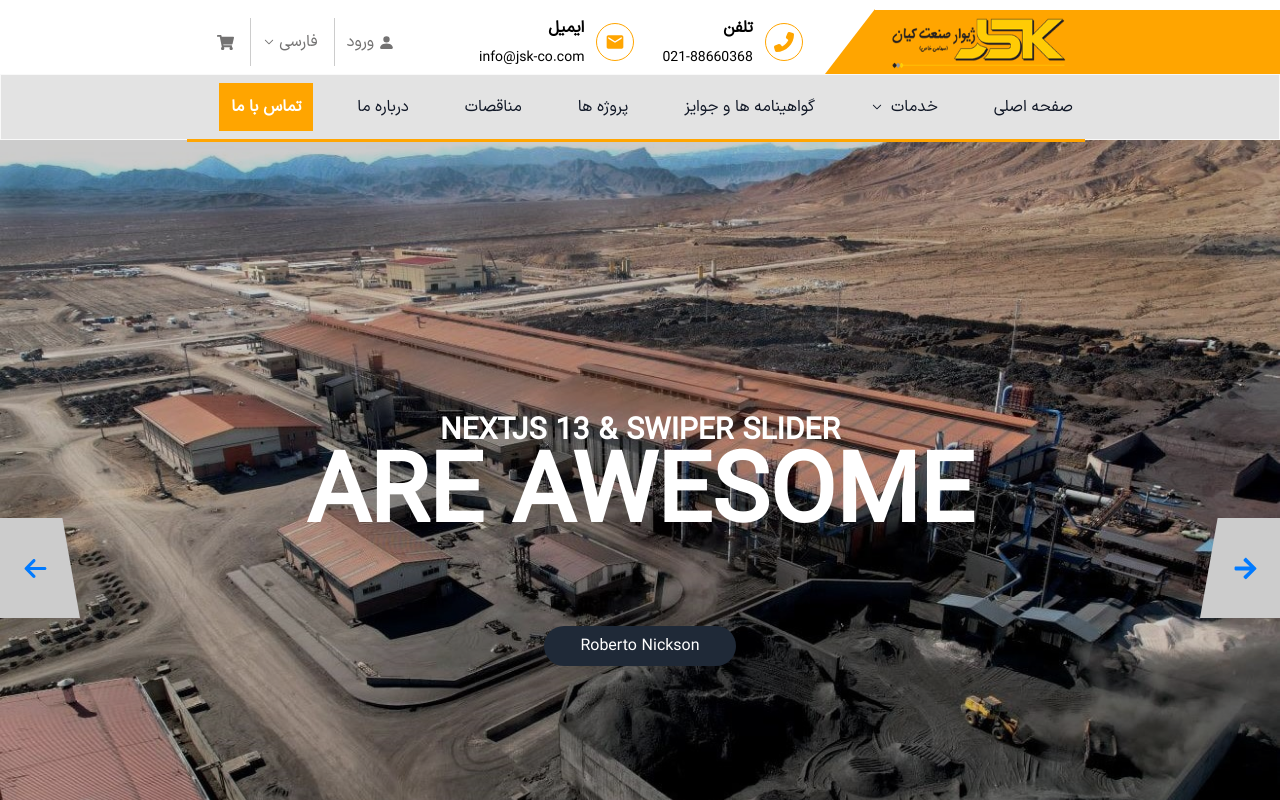
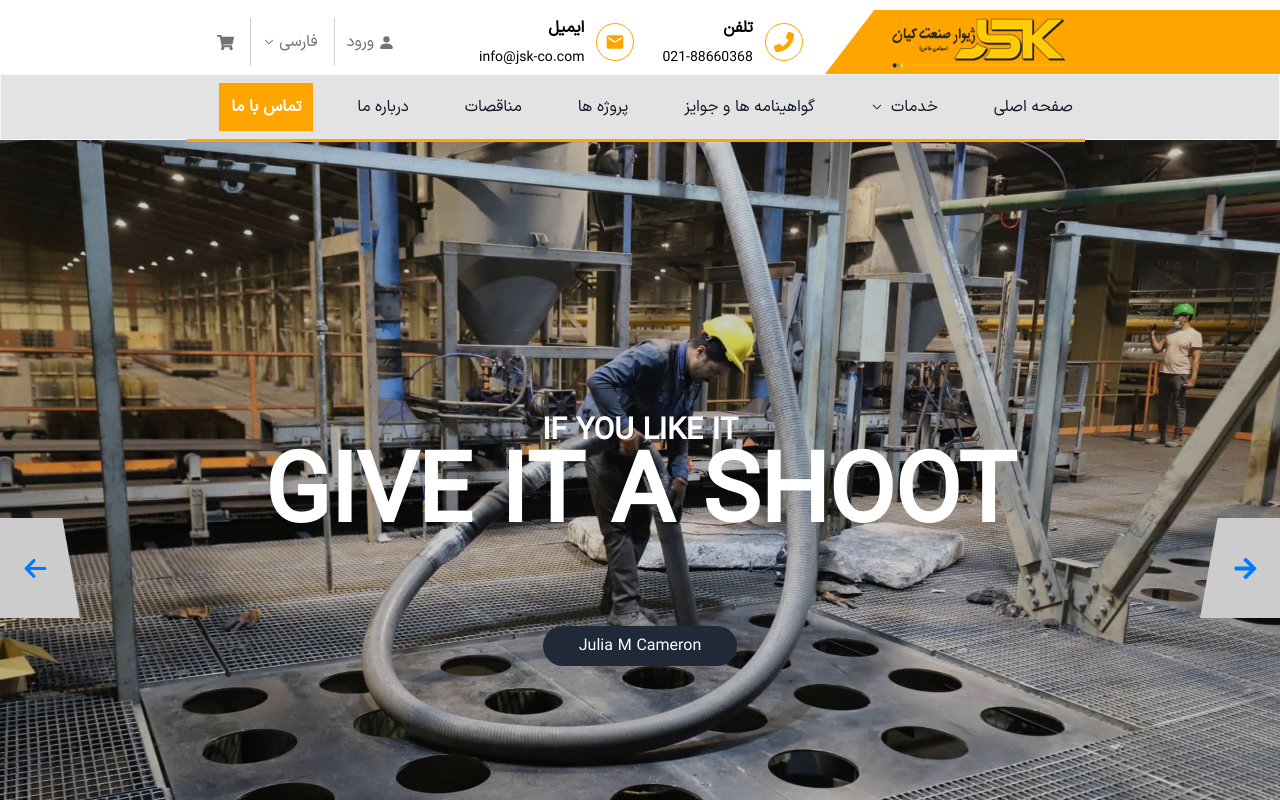
Before and after one commit to iraniangunner/JSK-website, a Next.js app: page / in a window 1280 px wide. Shown: the top 800 px of the page. Built offline with nearby package versions, Linux system fonts and the light colour scheme.

Commit message:
carousel style improved

```diff
--- a/components/carousel/MainCarousel.tsx
+++ b/components/carousel/MainCarousel.tsx
@@ -42,7 +42,7 @@ const MainCarousel: React.FC<MainCarouselProps> = ({ data }) => {
               prevEl: ".swiper-button-prev",
             }}
             effect="fade"
-            // autoplay={true}
+            autoplay={true}
             loop={true}
             onSlideChange={(el) => {
               setActiveStyleIndex((activeSlideIndex) => el.realIndex);
@@ -90,7 +90,6 @@ const MainCarousel: React.FC<MainCarouselProps> = ({ data }) => {
                     }) center center / cover scroll no-repeat`,
                     width: "inherit",
                     height: "inherit",
-                    backgroundPosition:"50%"
                   }}
                 ></div>
               </div>
@@ -123,7 +122,6 @@ const MainCarousel: React.FC<MainCarouselProps> = ({ data }) => {
                     center center / cover no-repeat`,
                     width: "inherit",
                     height: "inherit",
-                    backgroundPosition:"50%"
                   }}
                 ></div>
               </div>
```
